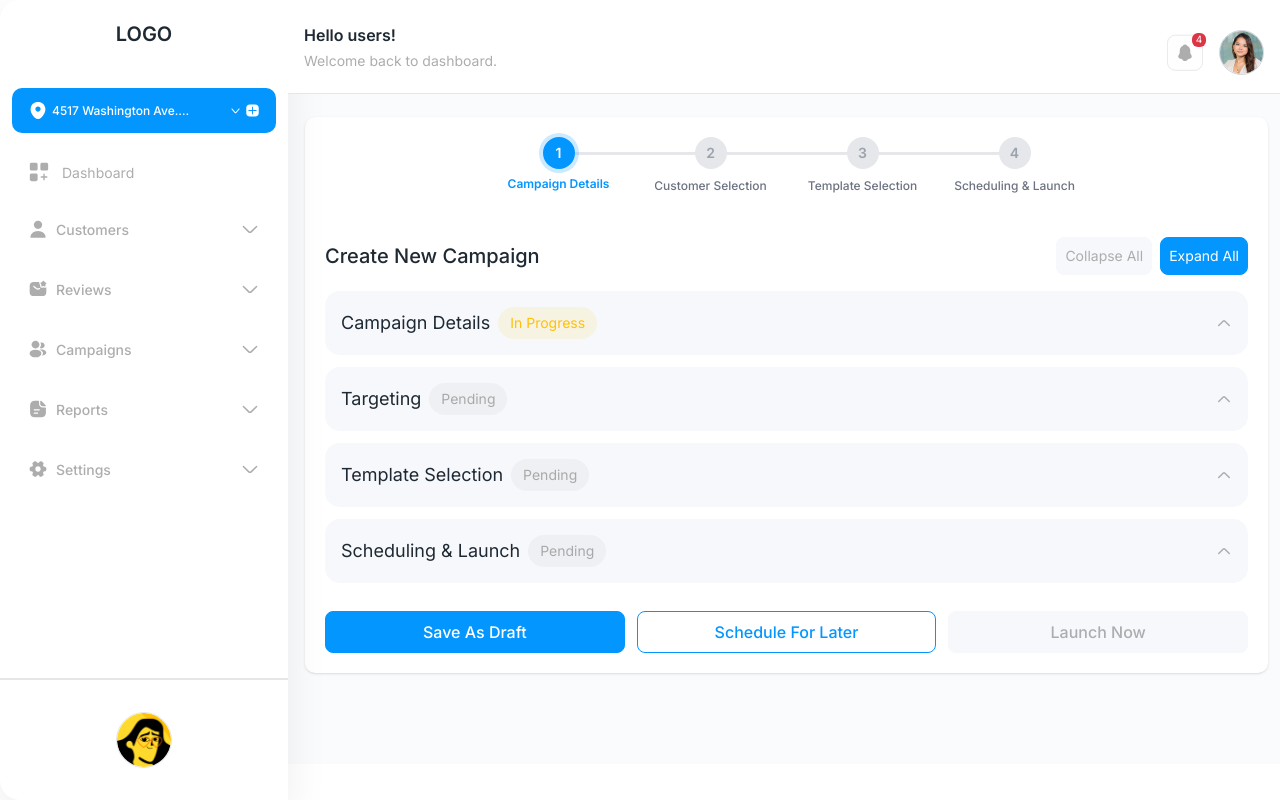
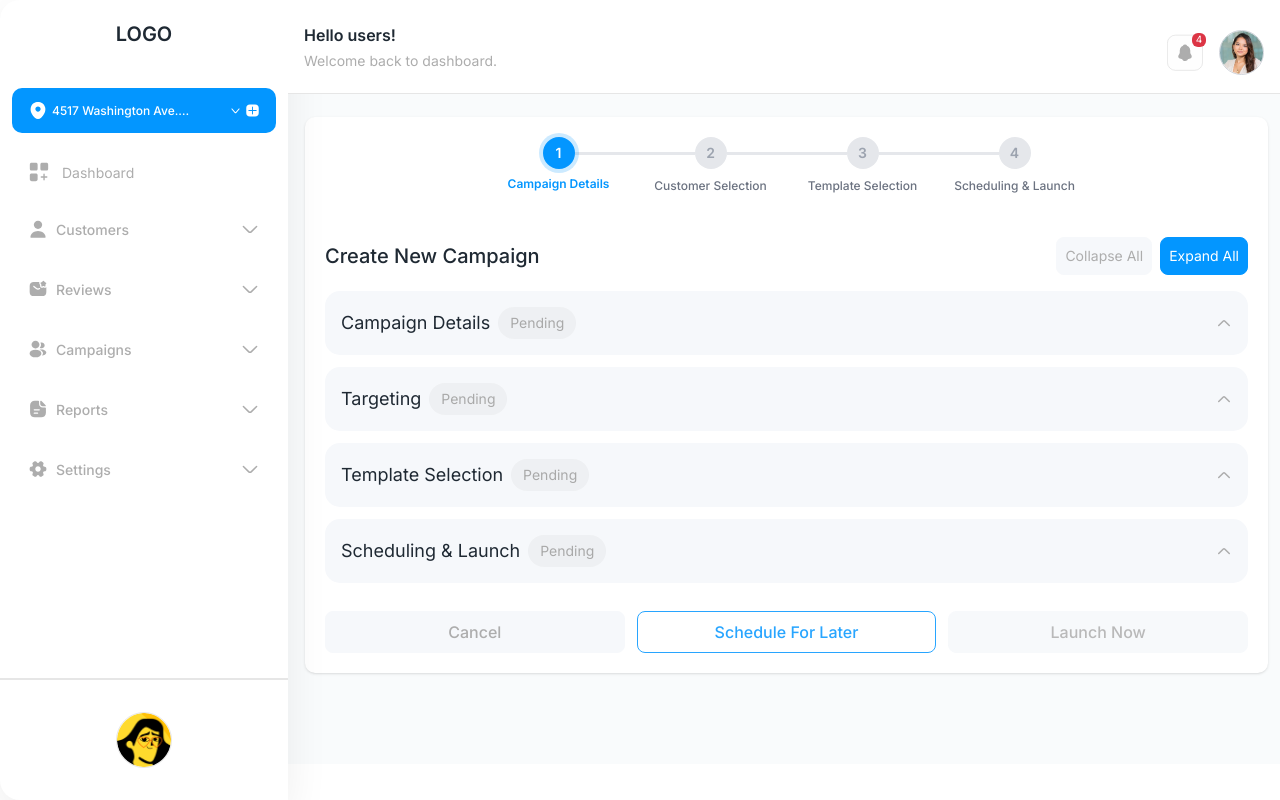
Before and after one commit to sumithub/rs-web-develop, a Next.js app: page /manage-campaigns/detail in a window 1280 px wide. Built offline with nearby package versions, Linux system fonts and the light colour scheme.

Commit message:
campaign details status

```diff
--- a/src/app/manage-campaigns/detail/page.js
+++ b/src/app/manage-campaigns/detail/page.js
@@ -19,6 +19,7 @@ import { getError } from "../../../../helper"
 import SelectForm from "../../../components/form/SelectForm"
 import AddTemplate from "../../../components/Models/templates/AddTemplate"
 import Preview from "../../../components/Models/manage-campaigns/Preview"
+import { useRouter } from "next/navigation"
 
 export default function Detail({ }) {
     const id = ""
@@ -30,7 +31,7 @@ export default function Detail({ }) {
     const [openEmail, setOpenEmail] = useState(false)
     const [expandAll, setExpandAll] = useState(false)
     const [openPreview, setOpenPreview] = useState(false)
-
+    const router = useRouter()
     const [cardStatuses, setCardStatuses] = useState({
         campaignDetails: 'pending',
         targeting: 'pending',
@@ -54,12 +55,15 @@ export default function Detail({ }) {
 
         // Check Campaign Details completion
         const campaignDetailsComplete = watchedFields['campaignName']?.trim()
+        const campaignNameTouched = watchedFields['campaignName'] !== undefined // Check if field has been touched
+
         let campaignDetailsStatus = 'pending'
         if (campaignDetailsComplete) {
             campaignDetailsStatus = 'completed'
             newActiveStep = 2
-        } else {
-            campaignDetailsStatus = activeStep === 1 ? 'in_progress' : 'pending'
+        } else if (campaignNameTouched) {
+            // If the field has been touched (even if empty), set to in_progress
+            campaignDetailsStatus = 'in_progress'
         }
 
         // Check Targeting completion
@@ -112,6 +116,7 @@ export default function Detail({ }) {
             )
             return hasChanged ? newStatuses : prevStatuses
         })
+
         if (schedulingComplete) {
             setActiveStep(5)
         } else {
@@ -154,6 +159,8 @@ export default function Detail({ }) {
     const handleCampaignTypeChange = (type) => {
         setCampaignType(type)
     }
+
+    const isAllPending = Object.values(cardStatuses).every(status => status === 'pending');
 
     return <AdminLayout>
 
@@ -427,11 +434,14 @@ export default function Detail({ }) {
             </div>
 
             <div className="grid grid-cols-3 gap-3 mt-7">
-                <SecondaryButton title="Save as Draft" type="button"
-                    onClick={handleSubmit(onSubmit)}
-                    disabled={sending} />
-                <SecondaryButton title="Schedule for Later" class_="bg-white! hover:bg-primary! text-primary! hover:text-white!" onClick={() => { setOpenSchedule(true) }} />
-                <CancelButton title="Launch Now" />
+                {isAllPending ? <CancelButton title="Cancel" type="button"
+                    onClick={() => { router.push("/manage-campaigns") }}
+                    disabled={sending} /> : <SecondaryButton title="Save as Draft" type="button"
+                        onClick={handleSubmit(onSubmit)}
+                        disabled={sending} />}
+                <SecondaryButton disabled={isAllPending} title="Schedule for Later" class_="bg-white! hover:bg-primary! text-primary! hover:text-white!" onClick={() => { setOpenSchedule(true) }} />
+                <CancelButton title="Launch Now" disabled={sending || isAllPending}
+                    onClick={handleSubmit(onSubmit)} />
             </div>
         </div>
     </AdminLayout>
```
